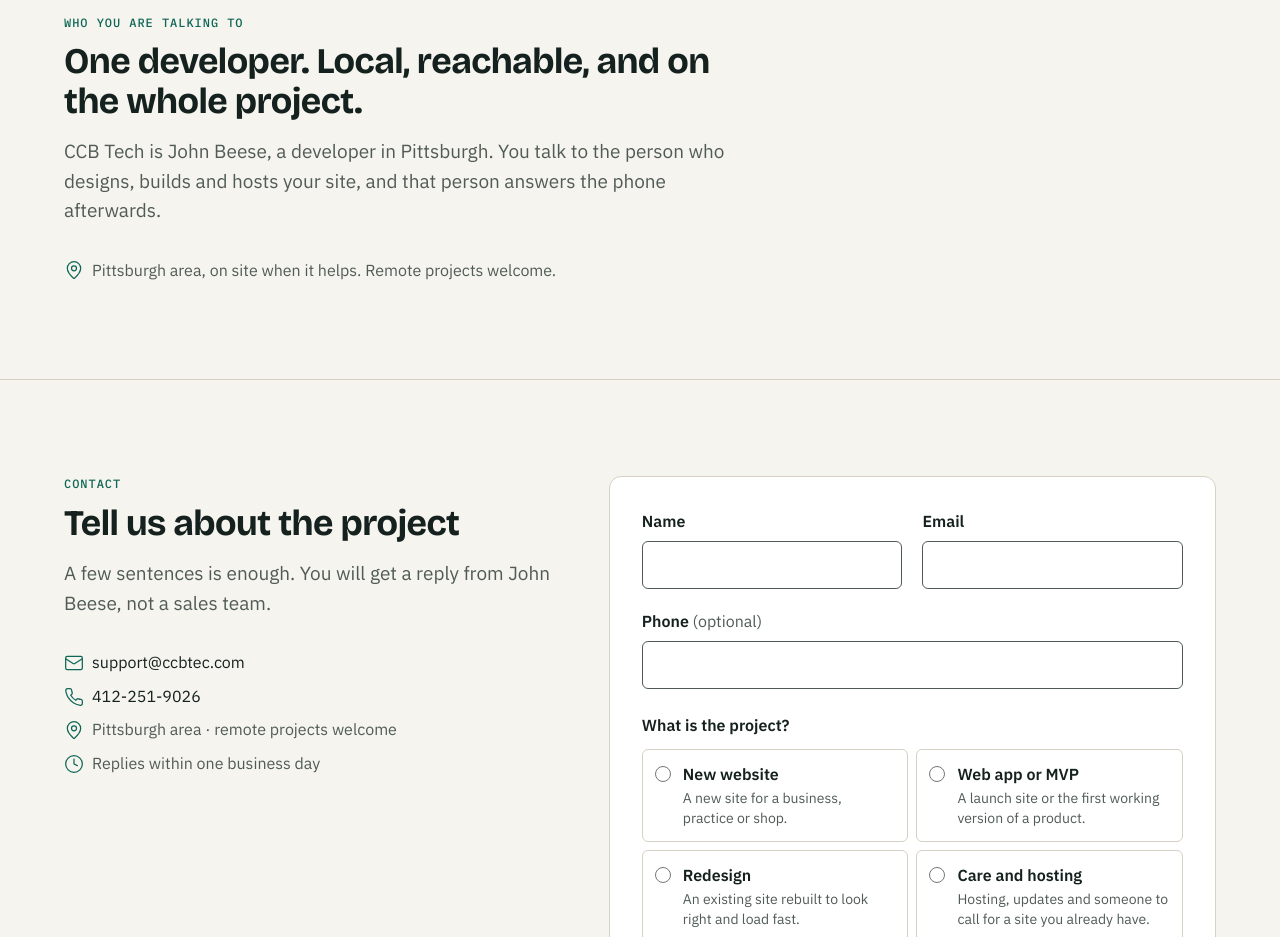
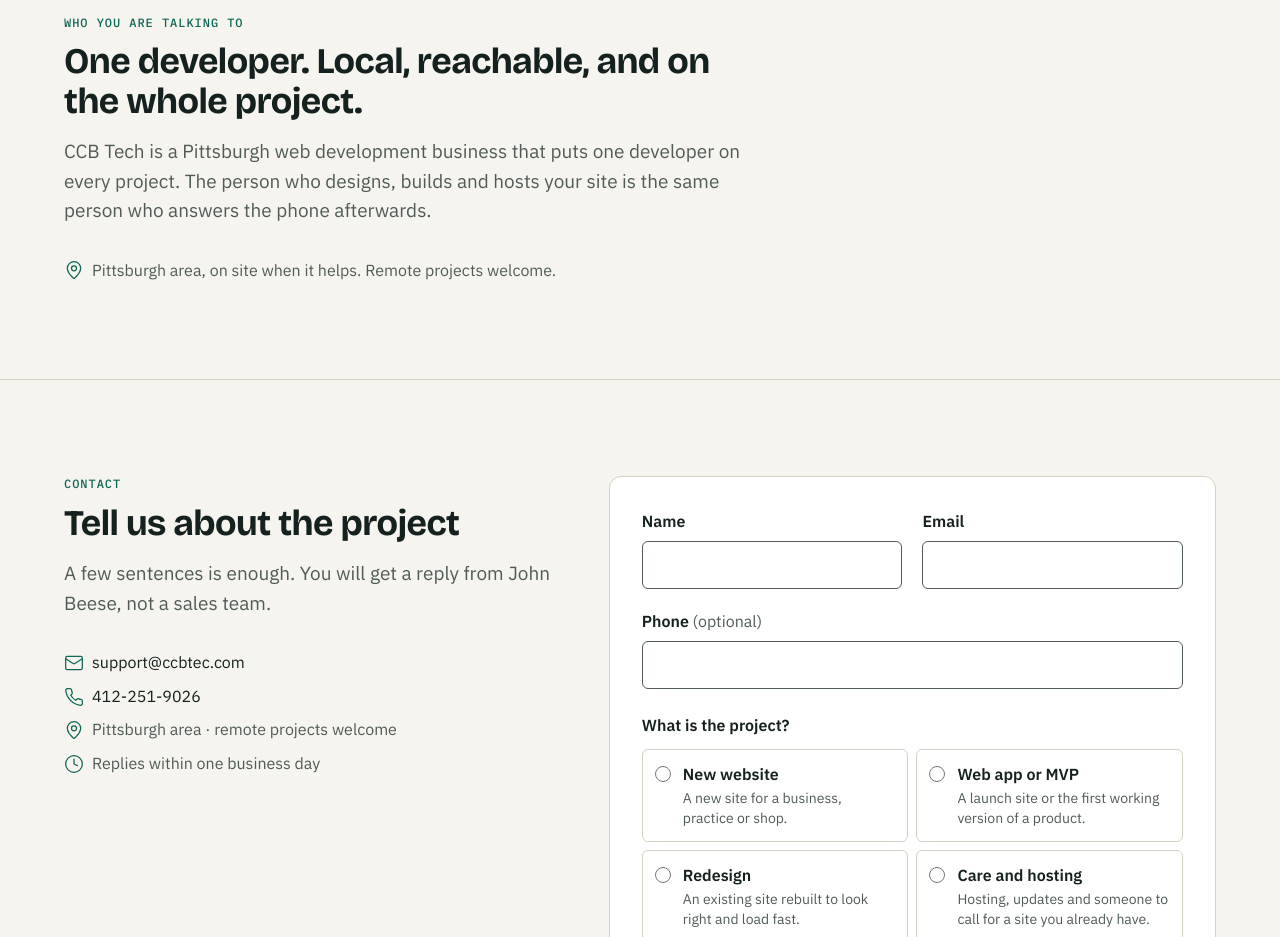
Before and after one commit to Beese-Dev/business_website, a Next.js app: page / in a window 1280 px wide. Shown: the part 4640-5577 px from the top of the page. Built offline with nearby package versions, Linux system fonts and the light colour scheme.

Commit message:
Describe CCB Tech as a business in the about section
Co-Authored-By: Claude Fable 5.1 <noreply@anthropic.com>

```diff
--- a/app/page.tsx
+++ b/app/page.tsx
@@ -219,9 +219,10 @@ export default function Home() {
               One developer. Local, reachable, and on the whole project.
             </h2>
             <p className="t-lead mt-4 text-ink-muted">
-              {site.name} is {site.owner.name}, a developer in {site.city}.
-              You talk to the person who designs, builds and hosts your site,
-              and that person answers the phone afterwards.
+              {site.name} is a {site.city} web development business that puts
+              one developer on every project. The person who designs, builds
+              and hosts your site is the same person who answers the phone
+              afterwards.
             </p>
             {site.clientQuote ? (
               <blockquote className="mt-8 border-l-2 border-brand pl-5">
```
